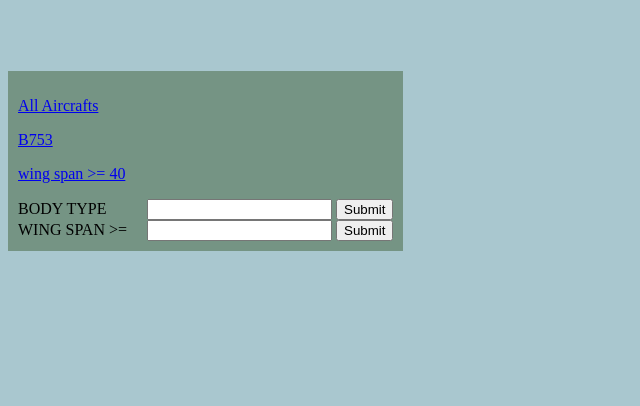
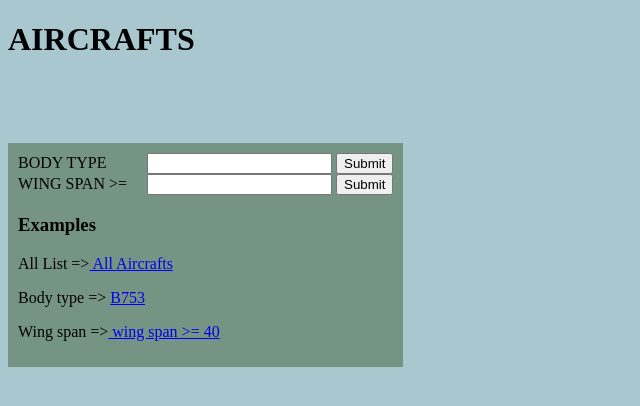
Before and after one commit to avni25/rest-api, a website: page index.html in a window 1280 px wide. Shown: the whole page, without its empty margins (0-640 px from the left). Drawn offline with Linux system fonts and the light colour scheme.

Commit message:
html updated

```diff
--- a/index.html
+++ b/index.html
@@ -8,10 +8,9 @@
     <title>Document</title>
 </head>
 <body>
+    <h1>AIRCRAFTS</h1>
     <div id="main-container">
-        <p><a href="aircrafts"> All Aircrafts</a></p>
-        <p><a href="aircrafts?type=B753"> B753</a></p>
-        <p><a href="aircrafts?wing_span[$gt]=40"> wing span >= 40</a></p>
+
         <form action="aircrafts" method="get">
             <label for="type">Body Type</label>
             <input type="text" name="type" style="text-transform:uppercase" oninput="this.value = this.value.toUpperCase()"/>
@@ -22,6 +21,10 @@
             <input type="text" name="wing_span[$gt]" style="text-transform:uppercase" oninput="this.value = this.value.toUpperCase()"/>
             <input type="submit" />
         </form>
+        <h3>Examples</h3>
+        <p>All List  =><a href="aircrafts"> All Aircrafts</a></p>
+        <p>Body type => <a href="aircrafts?type=B753"> B753</a></p>
+        <p>Wing span =><a href="aircrafts?wing_span[$gt]=40"> wing span >= 40</a></p>
     </div>
 
 </body>
```
